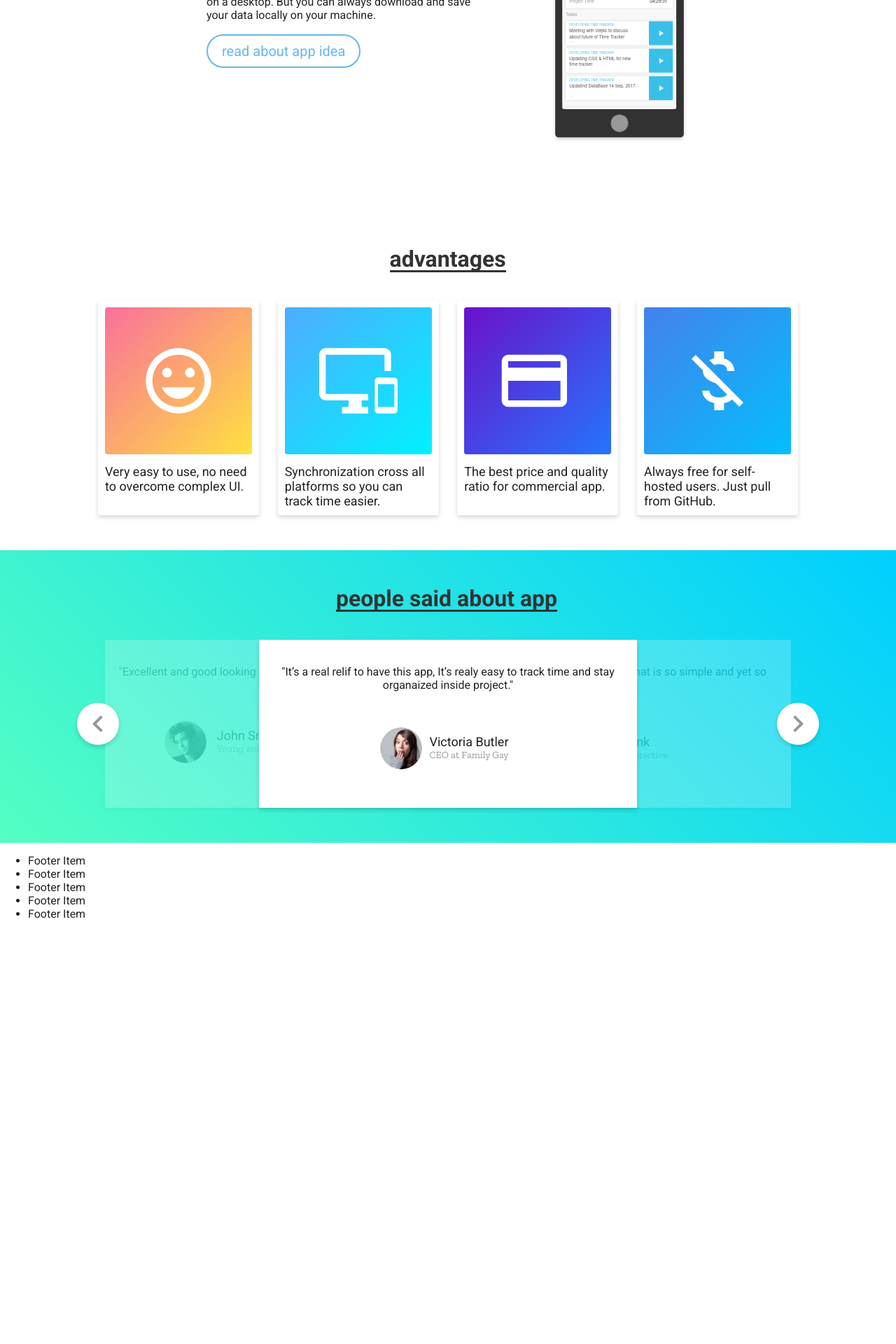
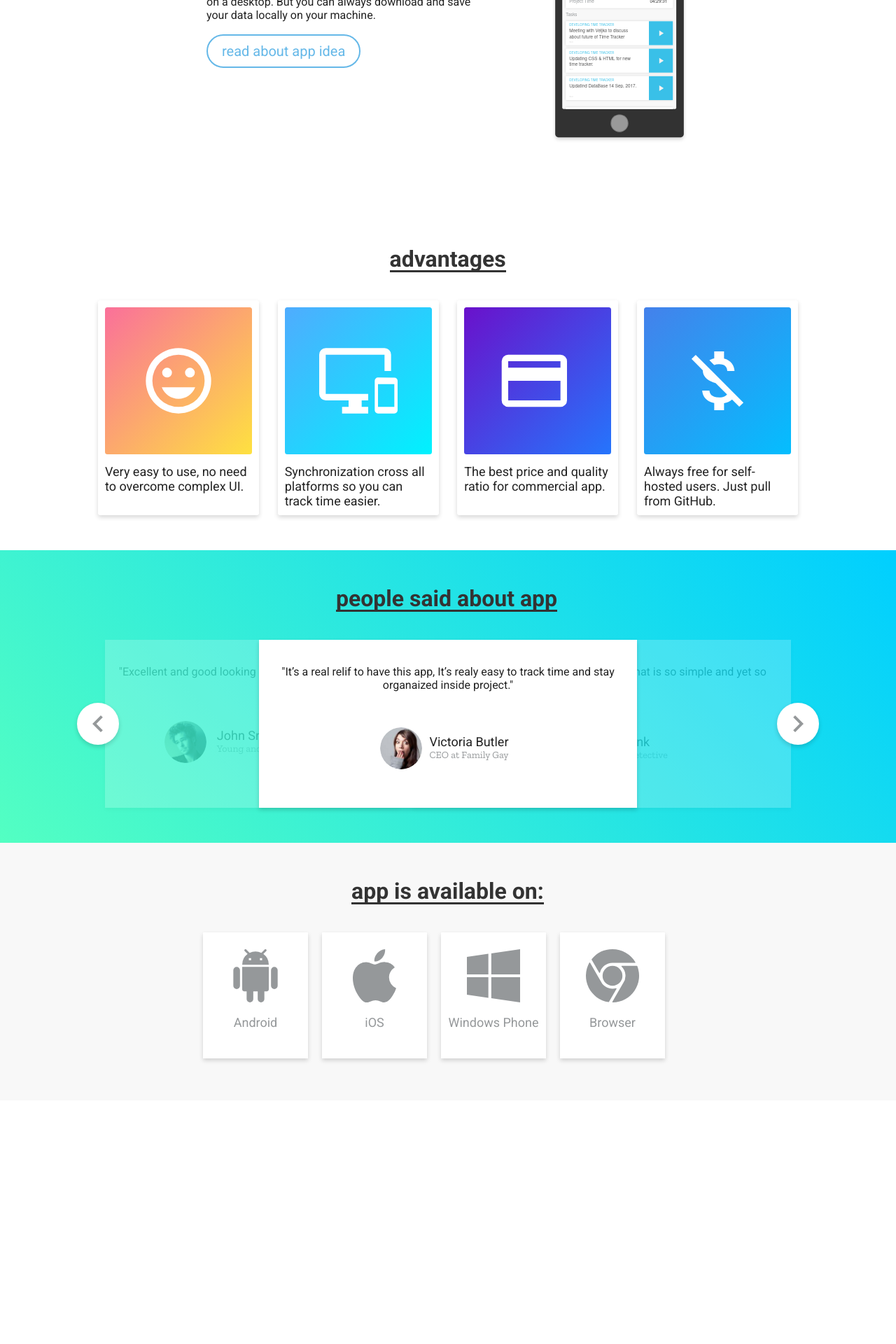
Before and after one commit to johnofficial/beproductive-site, a Jekyll site: the page built from _pages/index.html, in a window 1280 px wide. Shown: the part 1147-3067 px from the top of the page at 70% size. Built offline with Jekyll 4.4.1, drawn with Linux system fonts in a browser that asks for light colours; Markdown is read by kramdown in place of the engine named in the settings; after the commit the page ends 2719 px from its top, so only the background shows below that; grey boxes are pictures that could not be loaded.

Commit message:
[UPDATE]: Available section.

```diff
--- a/_includes/footer/footer.html
+++ b/_includes/footer/footer.html
@@ -1,9 +1,3 @@
 <footer class="site-footer">
-<ul>
- <li>Footer Item</li>
- <li>Footer Item</li>
- <li>Footer Item</li>
- <li>Footer Item</li>
- <li>Footer Item</li>
-</ul>
+
 </footer>
--- /dev/null
+++ b/_includes/pages/home-page/available.html
@@ -0,0 +1,27 @@
+<section class="available-section w-100-percent">
+    <div class="available-wrap center-container">
+        <div class="title-wrap">
+            <h3 class="title" animate>app is available on:</h3>
+        </div>
+        <div class="os-container">
+            <div class="os-content">
+                <div class="card">
+                    <img src="{{base.url}}/assets/img/android.svg" alt="{{site.title}} | Android Icon">
+                    <p>Android</p>
+                </div>
+                <div class="card">
+                    <img src="{{base.url}}/assets/img/ios.svg" alt="{{site.title}} | Android Icon">
+                    <p>iOS</p>
+                </div>
+                <div class="card">
+                    <img src="{{base.url}}/assets/img/windows.svg" alt="{{site.title}} | Android Icon">
+                    <p>Windows Phone</p>
+                </div>
+                <div class="card">
+                    <img src="{{base.url}}/assets/img/browser.svg" alt="{{site.title}} | Android Icon">
+                    <p>Browser</p>
+                </div>
+            </div>
+        </div>
+    </div>
+</section>
--- a/_pages/index.html
+++ b/_pages/index.html
@@ -8,3 +8,4 @@ permalink: /
 {% include pages/home-page/about.html %}
 {% include pages/home-page/advantages.html %}
 {% include pages/home-page/testimonials.html %}
+{% include pages/home-page/available.html %}
--- a/_sass/includes/_footer.sass
+++ /dev/null
@@ -1,2 +0,0 @@
-.site-footer
-  height: 700px
--- a/_sass/main.sass
+++ b/_sass/main.sass
@@ -10,3 +10,4 @@
 @import "pages/home-page/about"
 @import "pages/home-page/advantages"
 @import "pages/home-page/testimonials"
+@import "pages/home-page/available"
--- a/assets/css/main.css
+++ b/assets/css/main.css
@@ -264,9 +264,6 @@ h3.title.trigger-animation:before {
       -webkit-transform: rotate(-45deg);
               transform: rotate(-45deg);
       transition: 0.5s; } }
-
-.site-footer {
-  height: 700px; }
 
 .hero-section {
   width: 100%;
@@ -658,3 +655,59 @@ h3.title.trigger-animation:before {
   .controls .prev {
     -webkit-transform: translateX(-5px);
             transform: translateX(-5px); } }
+
+.available-section {
+  background-color: #F8F8F8;
+  padding-bottom: 50px;
+  padding-top: 50px; }
+  .available-section .title-wrap {
+    width: 276px;
+    margin: auto;
+    margin-bottom: 30px; }
+
+.available-wrap {
+  max-width: 720px;
+  overflow: hidden; }
+
+.os-container {
+  height: 200px;
+  width: 100%;
+  overflow: hidden; }
+
+.os-content {
+  height: 250px;
+  width: 100%;
+  overflow: auto;
+  display: -ms-flexbox;
+  display: flex;
+  -ms-flex-wrap: nowrap;
+      flex-wrap: nowrap; }
+  .os-content .card {
+    min-width: 150px;
+    margin: 10px;
+    height: 180px;
+    box-shadow: 0px 3px 6px rgba(0, 0, 0, 0.16);
+    display: -ms-inline-flexbox;
+    display: inline-flex;
+    -ms-flex-direction: column;
+        flex-direction: column;
+    -ms-flex-pack: center;
+        justify-content: center;
+    text-align: center;
+    -ms-flex-align: center;
+        align-items: center;
+    background-color: #FFFFFF; }
+    .os-content .card img {
+      max-height: 76px; }
+    .os-content .card p {
+      color: #95989A;
+      font-size: 18px; }
+
+@media (max-width: 480px) {
+  .os-content .card {
+    min-width: 120px;
+    height: 144px; }
+    .os-content .card p {
+      font-size: 14px; }
+    .os-content .card img {
+      max-height: 60px; } }
```
Also changed, not shown: _sass/pages/home-page/_available.sass (added, +46 -0 lines), assets/img/android.svg (added), assets/img/browser.svg (added), assets/img/ios.svg (added), assets/img/windows.svg (added).
